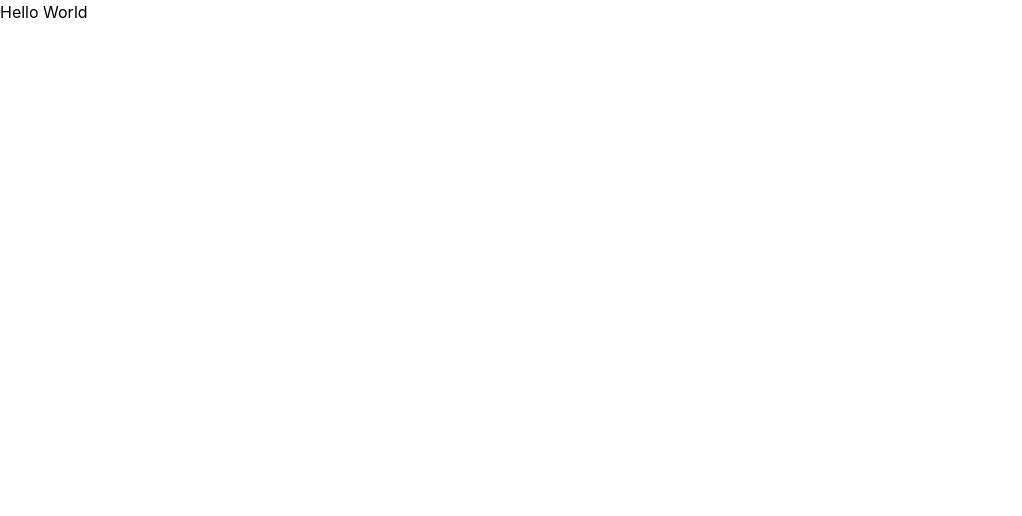
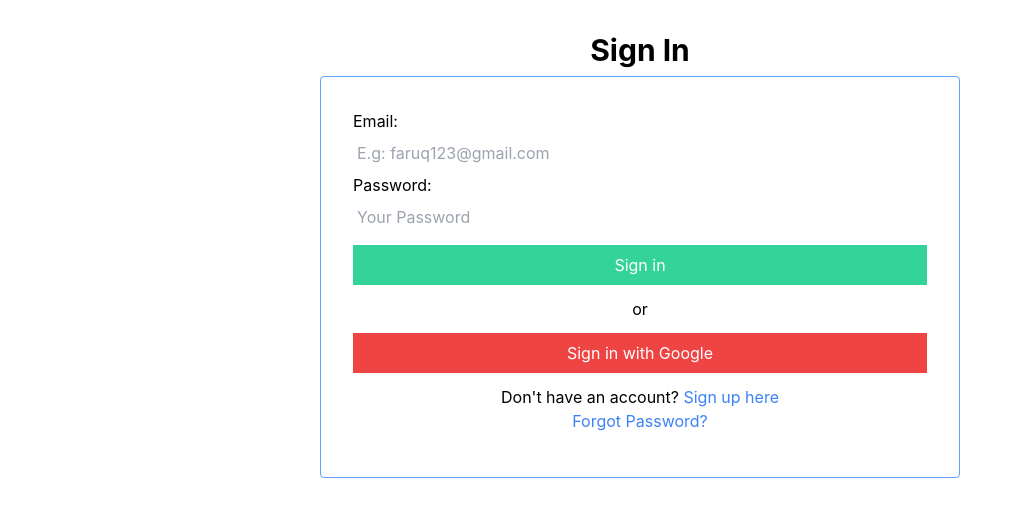
Before and after one commit to CharlesIvia/react-firebase-auth, a React (Create React App) app: page / in a window 1280 px wide. Shown: the top 516 px of the page, without its empty margins (0-1022 px from the left). Built offline with nearby package versions, Linux system fonts and the light colour scheme.

Commit message:
Rendered components on App.js

```diff
--- a/src/App.js
+++ b/src/App.js
@@ -1,11 +1,12 @@
 import React from "react";
 import "./App.css";
+import Application from "./components/Application";
 
 function App() {
   return (
     <div className="App">
       <div>
-        <h1>Hello World</h1>
+        <Application />
       </div>
     </div>
   );
--- a/src/components/Application.js
+++ b/src/components/Application.js
@@ -2,7 +2,7 @@ import React from "react";
 import { Router } from "@reach/router";
 import SignIn from "./SignIn";
 import SignUp from "./SignUp";
-import ProfilePage from "./ProfilePage";
+import ProfilePage from "./ProfilPage";
 import PasswordReset from "./PasswordReset";
 function Application() {
   const user = null;
```
